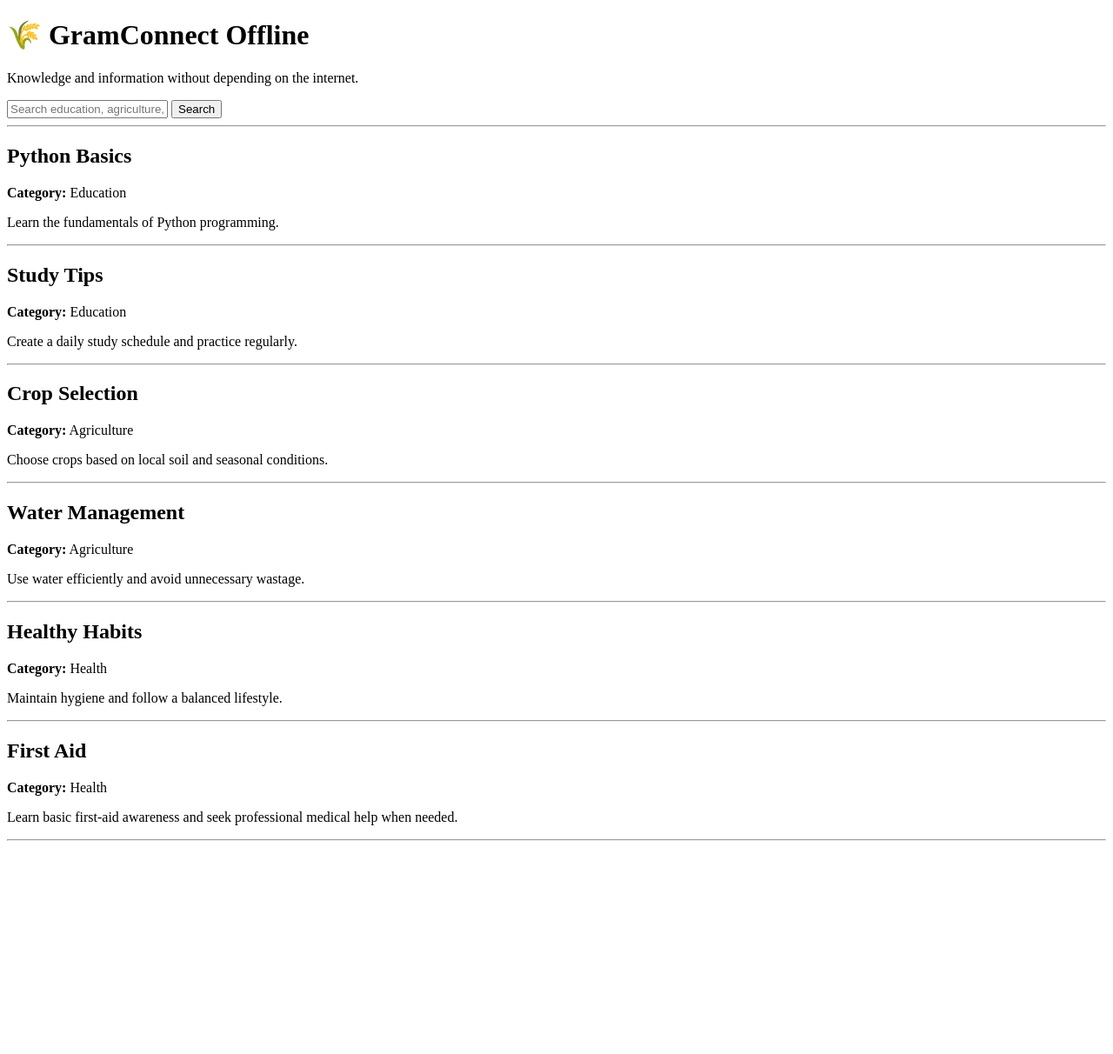
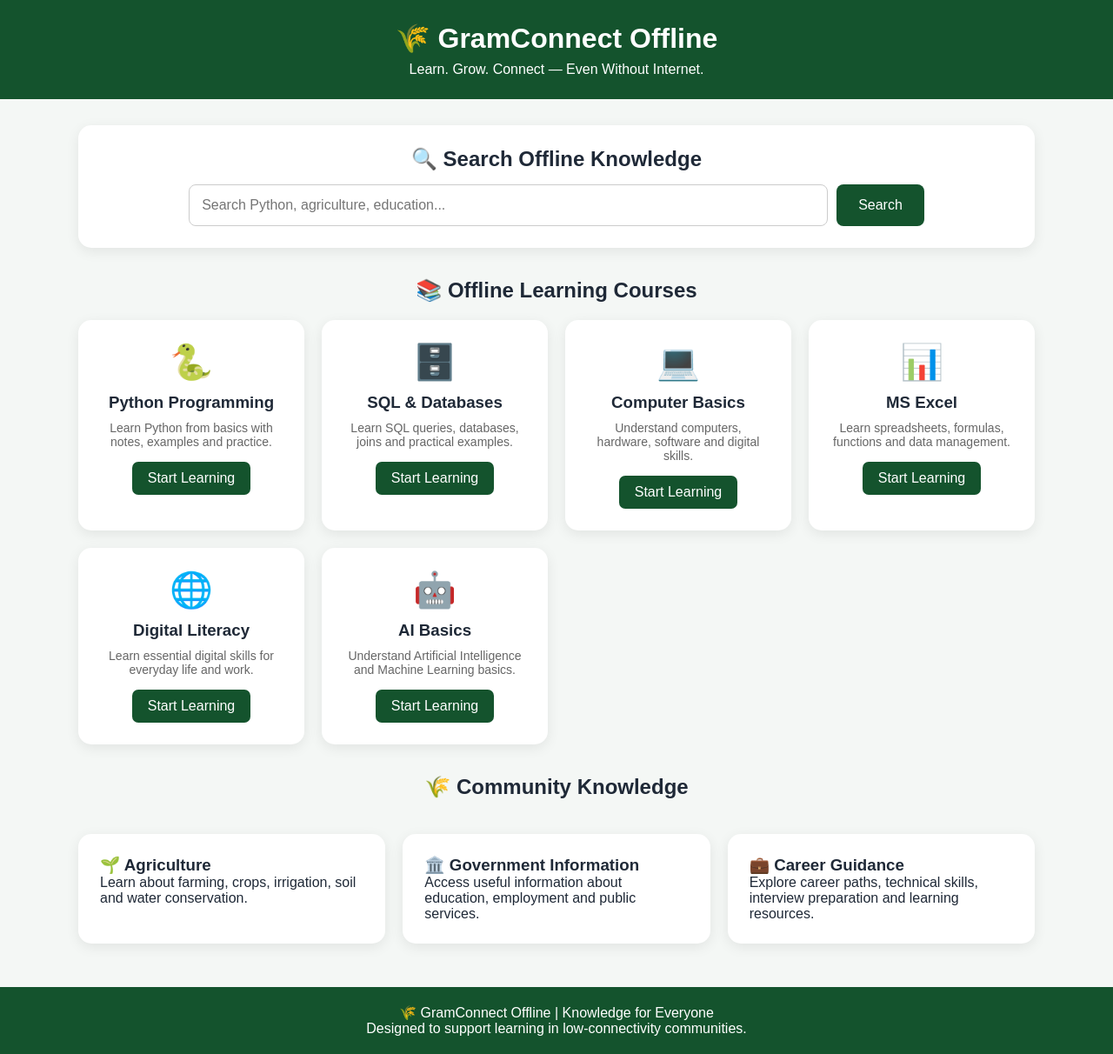
Before and after one commit to Gireesha04/GramConnect-Offline, a Flask app: page / in a window 1280 px wide. Shown: the whole page at 87% size. Before the commit the page ends 967 px from the top, so only its background shows below. Run offline with Flask 3, Linux system fonts and the light colour scheme.

Commit message:
Refactor index.html for better layout and styling
Updated HTML structure and styles for improved layout and design.

```diff
--- a/templates/index.html
+++ b/templates/index.html
@@ -1,42 +1,257 @@
-<!DOCTYPE html>
-<html>
+<!DOCTYPE html><html lang="en">
 <head>
-    <title>GramConnect Offline</title>
-</head>
+    <meta charset="UTF-8">
+    <meta name="viewport" content="width=device-width, initial-scale=1.0"><title>GramConnect Offline</title>
 
-<body>
+<style>
+    * {
+        box-sizing: border-box;
+        margin: 0;
+        padding: 0;
+        font-family: Arial, sans-serif;
+    }
 
+    body {
+        background: #f4f7f5;
+        color: #1f2937;
+    }
+
+    header {
+        background: #14532d;
+        color: white;
+        padding: 25px 8%;
+        text-align: center;
+    }
+
+    header h1 {
+        font-size: 32px;
+        margin-bottom: 8px;
+    }
+
+    header p {
+        font-size: 16px;
+    }
+
+    .container {
+        width: 90%;
+        max-width: 1100px;
+        margin: 30px auto;
+    }
+
+    .search-box {
+        background: white;
+        padding: 25px;
+        border-radius: 15px;
+        text-align: center;
+        box-shadow: 0 4px 15px rgba(0,0,0,0.08);
+    }
+
+    .search-box h2 {
+        margin-bottom: 15px;
+    }
+
+    .search-form {
+        display: flex;
+        gap: 10px;
+        justify-content: center;
+    }
+
+    .search-form input {
+        width: 70%;
+        padding: 14px;
+        border: 1px solid #ccc;
+        border-radius: 8px;
+        font-size: 16px;
+    }
+
+    .search-form button {
+        padding: 14px 25px;
+        border: none;
+        border-radius: 8px;
+        background: #14532d;
+        color: white;
+        cursor: pointer;
+        font-size: 16px;
+    }
+
+    .section-title {
+        margin: 35px 0 20px;
+        text-align: center;
+    }
+
+    .courses {
+        display: grid;
+        grid-template-columns: repeat(auto-fit, minmax(220px, 1fr));
+        gap: 20px;
+    }
+
+    .course-card {
+        background: white;
+        padding: 25px;
+        border-radius: 15px;
+        box-shadow: 0 4px 15px rgba(0,0,0,0.08);
+        text-align: center;
+        transition: 0.3s;
+    }
+
+    .course-card:hover {
+        transform: translateY(-5px);
+    }
+
+    .course-card .icon {
+        font-size: 40px;
+        margin-bottom: 12px;
+    }
+
+    .course-card h3 {
+        margin-bottom: 10px;
+    }
+
+    .course-card p {
+        color: #666;
+        font-size: 14px;
+        margin-bottom: 15px;
+    }
+
+    .course-card a {
+        display: inline-block;
+        padding: 10px 18px;
+        background: #14532d;
+        color: white;
+        text-decoration: none;
+        border-radius: 7px;
+    }
+
+    .info-section {
+        margin-top: 40px;
+        display: grid;
+        grid-template-columns: repeat(auto-fit, minmax(250px, 1fr));
+        gap: 20px;
+    }
+
+    .info-card {
+        background: white;
+        padding: 25px;
+        border-radius: 15px;
+        box-shadow: 0 4px 15px rgba(0,0,0,0.08);
+    }
+
+    footer {
+        margin-top: 50px;
+        padding: 20px;
+        background: #14532d;
+        color: white;
+        text-align: center;
+    }
+
+    @media (max-width: 600px) {
+        .search-form {
+            flex-direction: column;
+        }
+
+        .search-form input {
+            width: 100%;
+        }
+
+        .search-form button {
+            width: 100%;
+        }
+    }
+</style>
+
+</head><body><header>
     <h1>🌾 GramConnect Offline</h1>
+    <p>Learn. Grow. Connect — Even Without Internet.</p>
+</header><div class="container"><div class="search-box">
+    <h2>🔍 Search Offline Knowledge</h2>
 
-    <p>
-        Knowledge and information without depending on the internet.
-    </p>
-
-    <form action="/search" method="get">
+    <form action="/search" method="get" class="search-form">
 
         <input
             type="text"
             name="q"
-            placeholder="Search education, agriculture, health..."
+            placeholder="Search Python, agriculture, education..."
+            required
         >
 
         <button type="submit">Search</button>
 
     </form>
+</div>
 
-    <hr>
 
-    {% for item in content %}
+<h2 class="section-title">📚 Offline Learning Courses</h2>
 
-        <h2>{{ item.title }}</h2>
+<div class="courses">
 
-        <p><b>Category:</b> {{ item.category }}</p>
+    <div class="course-card">
+        <div class="icon">🐍</div>
+        <h3>Python Programming</h3>
+        <p>Learn Python from basics with notes, examples and practice.</p>
+        <a href="/course/python">Start Learning</a>
+    </div>
 
-        <p>{{ item.content }}</p>
+    <div class="course-card">
+        <div class="icon">🗄️</div>
+        <h3>SQL & Databases</h3>
+        <p>Learn SQL queries, databases, joins and practical examples.</p>
+        <a href="/course/sql">Start Learning</a>
+    </div>
 
-        <hr>
+    <div class="course-card">
+        <div class="icon">💻</div>
+        <h3>Computer Basics</h3>
+        <p>Understand computers, hardware, software and digital skills.</p>
+        <a href="/course/computer">Start Learning</a>
+    </div>
 
-    {% endfor %}
+    <div class="course-card">
+        <div class="icon">📊</div>
+        <h3>MS Excel</h3>
+        <p>Learn spreadsheets, formulas, functions and data management.</p>
+        <a href="/course/excel">Start Learning</a>
+    </div>
 
-</body>
+    <div class="course-card">
+        <div class="icon">🌐</div>
+        <h3>Digital Literacy</h3>
+        <p>Learn essential digital skills for everyday life and work.</p>
+        <a href="/course/digital-literacy">Start Learning</a>
+    </div>
+
+    <div class="course-card">
+        <div class="icon">🤖</div>
+        <h3>AI Basics</h3>
+        <p>Understand Artificial Intelligence and Machine Learning basics.</p>
+        <a href="/course/ai">Start Learning</a>
+    </div>
+
+</div>
+
+
+<h2 class="section-title">🌾 Community Knowledge</h2>
+
+<div class="info-section">
+
+    <div class="info-card">
+        <h3>🌱 Agriculture</h3>
+        <p>Learn about farming, crops, irrigation, soil and water conservation.</p>
+    </div>
+
+    <div class="info-card">
+        <h3>🏛️ Government Information</h3>
+        <p>Access useful information about education, employment and public services.</p>
+    </div>
+
+    <div class="info-card">
+        <h3>💼 Career Guidance</h3>
+        <p>Explore career paths, technical skills, interview preparation and learning resources.</p>
+    </div>
+
+</div>
+
+</div><footer>
+    <p>🌾 GramConnect Offline | Knowledge for Everyone</p>
+    <p>Designed to support learning in low-connectivity communities.</p>
+</footer></body>
 </html>
```
